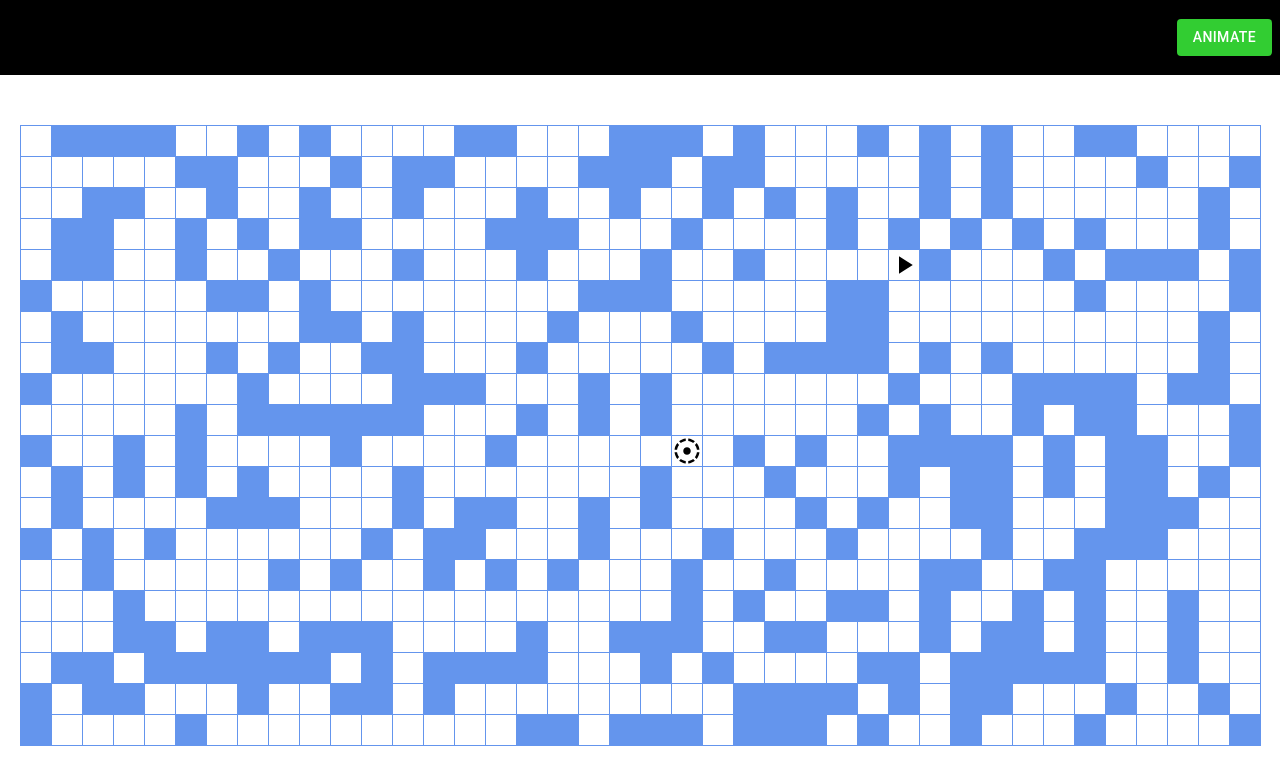
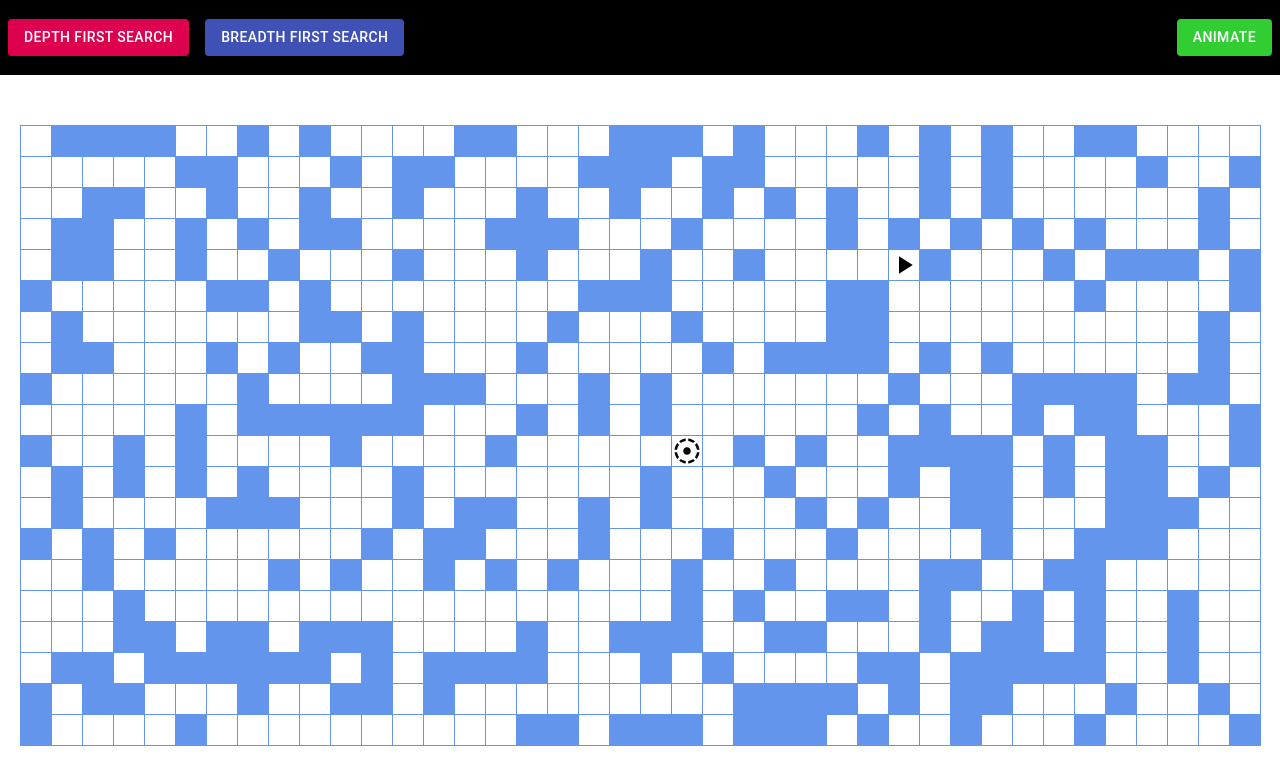
Before and after one commit to TerryHintz/path_finding_visualizer, a React (Create React App) app: page / in a window 1280 px wide. Shown: the top 784 px of the page. Built offline with nearby package versions, Linux system fonts and the light colour scheme.

Commit message:
update ui

```diff
--- a/src/Path.js
+++ b/src/Path.js
@@ -12,6 +12,7 @@ class Path extends Component {
         grid: [],
         start: {},
         end: {},
+        method: 'Depth First Search',
     }
 
     componentDidMount(){
@@ -21,10 +22,22 @@ class Path extends Component {
     handleButton = (method) => {
         switch (method){
             case 'animate':
-                const res = dfs(this.state.grid, this.state.start, this.state.end);
+                let res;
+                if(this.state.method === 'Depth First Search'){
+                    res = dfs(this.state.grid, this.state.start, this.state.end);
+                }
                 if(res){
                     this.animate(res);
                 }
+                break;
+            case 'Depth First Search':
+                this.setState({method: 'Depth First Search'});
+                break;
+            case 'Breadth First Search':
+                this.setState({method: 'Breadth First Search'});
+                break;
+            default:
+                console.warn('Case not found');
                 break;
         }
 
@@ -96,6 +109,7 @@ class Path extends Component {
             <div className='path-root'>
                 <Header
                     handleButton = {this.handleButton}
+                    method = {this.state.method}
                 />
                 <div className='path-grid'>
                     {this.state.grid.map((row, index) => {
--- a/src/header.js
+++ b/src/header.js
@@ -1,10 +1,11 @@
 import React, {Component} from 'react';
 import './Path.css';
 import Button from '@material-ui/core/Button';
-import Drawer from '@material-ui/core/Drawer';
+// import Drawer from '@material-ui/core/Drawer';
 
 const path_algorithms = [
-
+    'Depth First Search',
+    'Breadth First Search',
 ];
 
 class Header extends Component {
@@ -20,17 +21,20 @@ class Header extends Component {
         return(
             <div className='header'>
                     <div className='header-section'>
-                        {/* <span className='header-text'>{'Numbers:'}</span> */}
-
-                        {/* <Button
-                            color='primary'
-                            variant="contained"
-                            className={this.props.working ? 'disable-button header-button' : 'header-button'}
-                            disabled={this.props.working}
-                            onClick={() => this.props.randomizeArray(this.state.numsInput, true)}
-                        >
-                            {'Random'}
-                        </Button> */}
+                        {path_algorithms.map((method) => {
+                            return (
+                                <Button
+                                    // disabled={this.props.working}
+                                    className={'header-button'}
+                                    style={{backgroundColor: this.props.method === method ? 'rgb(220, 0, 78)' : '#3f51b5'}}
+                                    key={method}
+                                    variant='contained'
+                                    onClick={() => this.props.handleButton(method)}
+                                >
+                                    {method}
+                                </Button>
+                            )
+                        })}
                     </div>
                     <div className='header-section'>
                         <Button
@@ -41,20 +45,6 @@ class Header extends Component {
                         >
                             {this.props.working ? 'Terminate' : 'Animate'}
                         </Button>
-                        {path_algorithms.map((method) => {
-                            return (
-                                <Button
-                                    // disabled={this.props.working}
-                                    className={'header-button'}
-                                    // style={{backgroundColor: this.props.selected === method ? 'rgb(220, 0, 78)' : '#3f51b5'}}
-                                    key={method}
-                                    variant='contained'
-                                    // onClick={() => this.props.handleSort(method, [], 0)}
-                                >
-                                    {method}
-                                </Button>
-                            )
-                        })}
                         {/* <Button
                             className={this.props.working ? 'mobile-sort disable-button header-button' : 'mobile-sort header-button'}
                             style={{backgroundColor: '#3f51b5'}}
```
